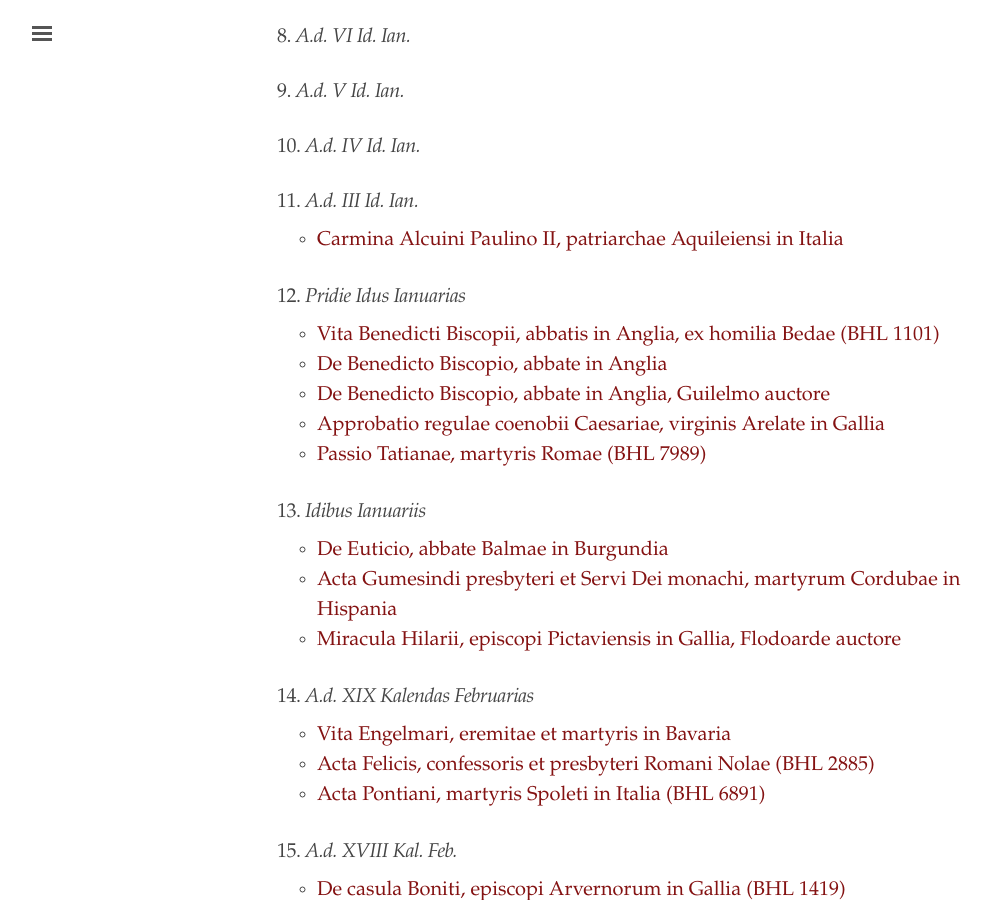
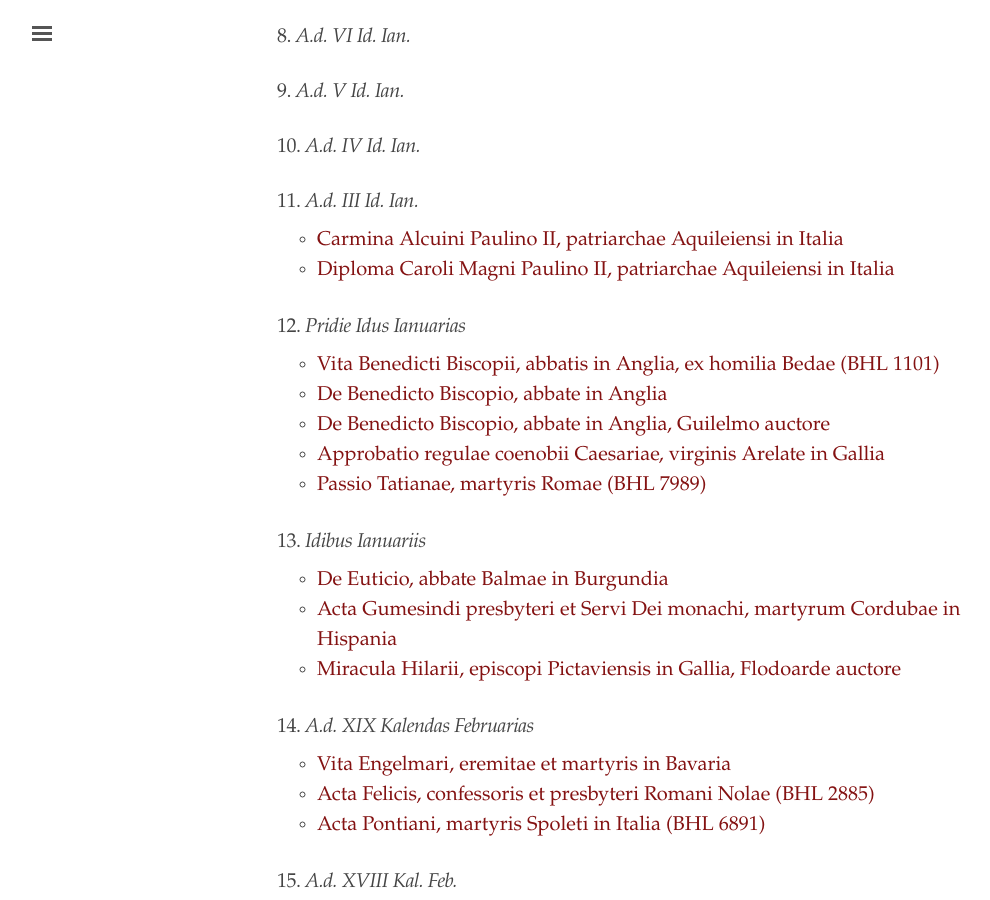
Before and after one commit to cjkoepke1/latin-hagiography, a Jekyll site: the page built from index.md, in a window 1280 px wide and 900 px high, scrolled down 1560 px. Shown: the whole window, without its empty margins (3-993 px from the left). Built offline with Jekyll 4.4.1, drawn with Linux system fonts in a browser that asks for light colours.

Commit message:
Added Diploma Caroli Magni Paulino II

```diff
--- a/index.md
+++ b/index.md
@@ -63,6 +63,7 @@ title: "Latin Hagiography"
 ### 11. *A.d. III Id. Ian.*
 
 - [Carmina Alcuini Paulino II, patriarchae Aquileiensi in Italia](https://cjkoepke1.github.io/latin-hagiography/texts/carmina-alcuini-paulino/)
+- [Diploma Caroli Magni Paulino II, patriarchae Aquileiensi in Italia](https://cjkoepke1.github.io/latin-hagiography/texts/diploma-caroli-magni-paulino/)
 
 ### 12. *Pridie Idus Ianuarias*
 
```
